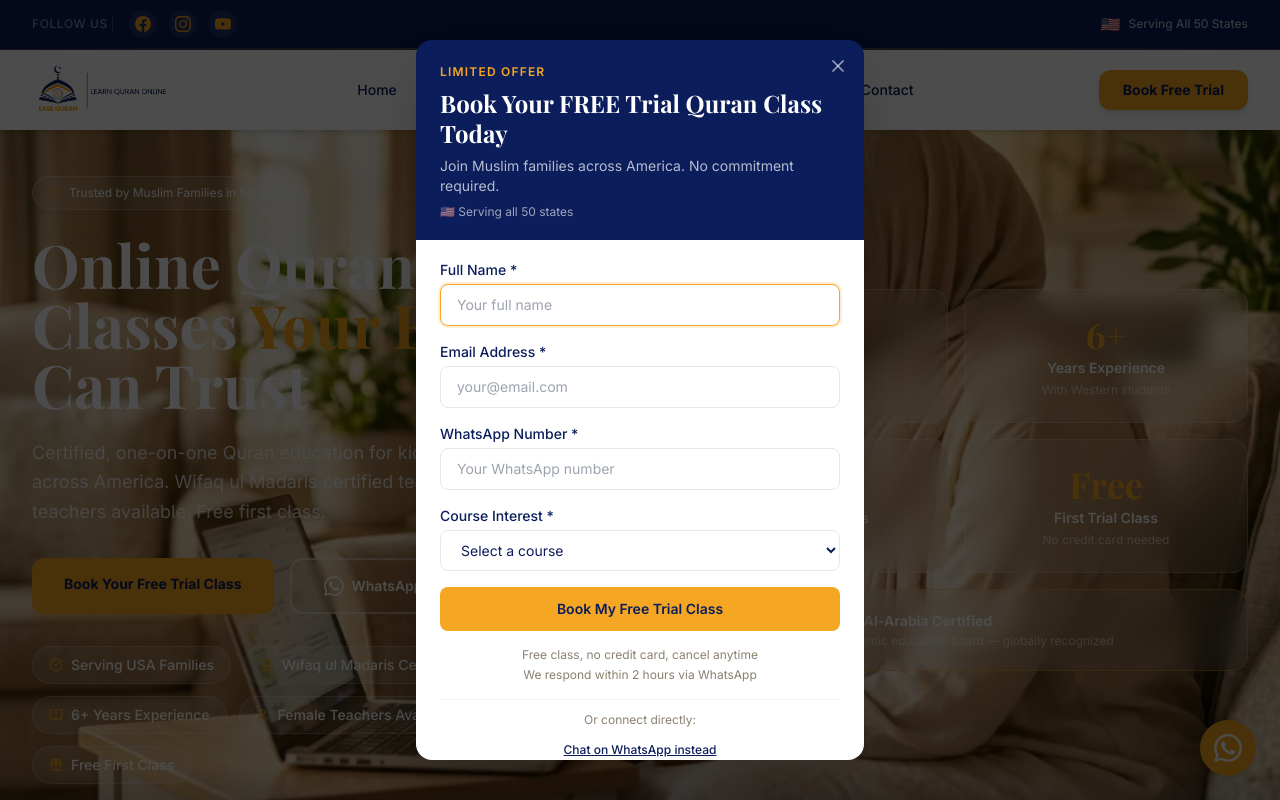
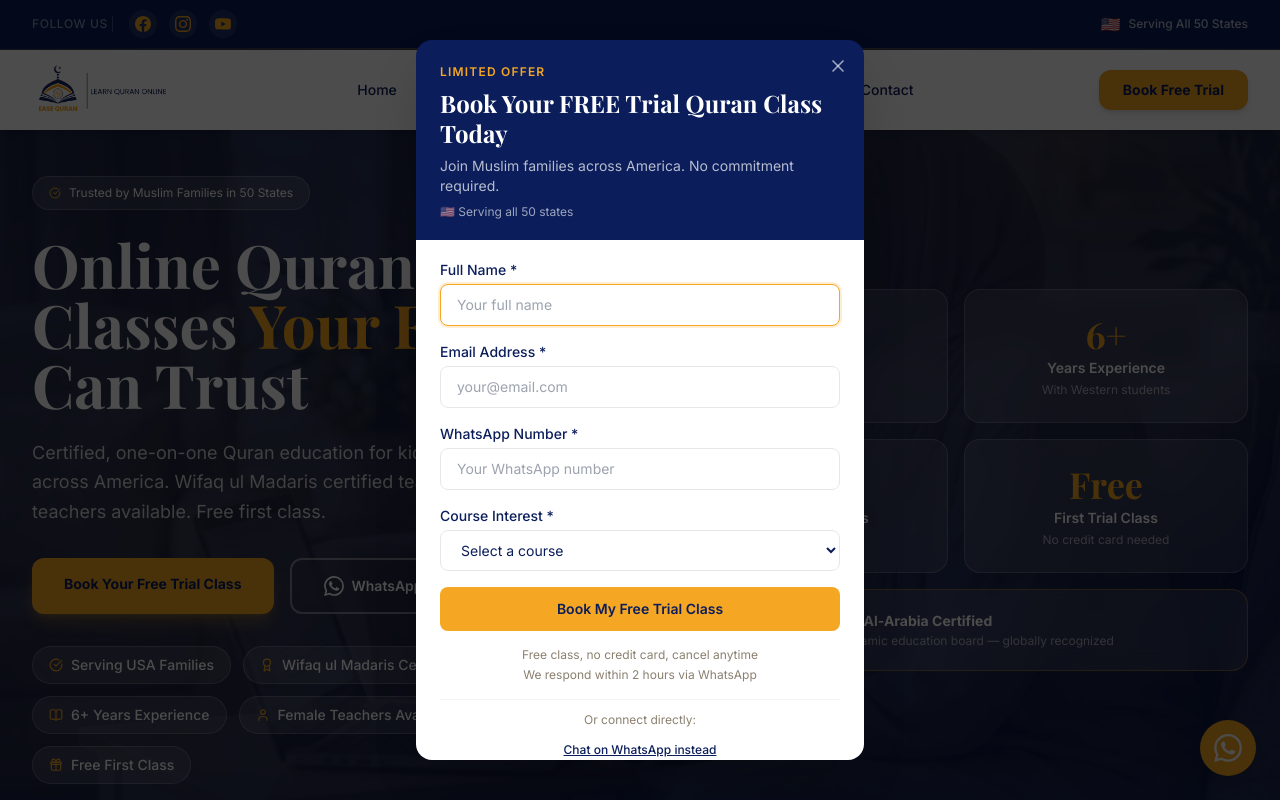
Before and after one commit to easequran/ease-quran, a Next.js app: page / in a window 1280 px wide. Shown: the top 800 px of the page. Built offline with nearby package versions, Linux system fonts and the light colour scheme; a web font is replaced by a local one.

Commit message:
Hero: darken overlay for clear text readability
Add black/60 base layer + navy/70 tint so text is sharp against the background image

Co-Authored-By: Claude Sonnet 4.6 <noreply@anthropic.com>

```diff
--- a/app/page.tsx
+++ b/app/page.tsx
@@ -238,11 +238,13 @@ export default function HomePage() {
           className="object-cover object-center"
           priority
         />
-        {/* Deep navy overlay for readability */}
-        <div className="absolute inset-0 bg-navy/82" />
+        {/* Black base layer for maximum text contrast */}
+        <div className="absolute inset-0 bg-black/60" />
+        {/* Navy tint on top */}
+        <div className="absolute inset-0 bg-navy/70" />
         {/* Gold glow accents */}
         <div
-          className="absolute inset-0 opacity-15"
+          className="absolute inset-0 opacity-10"
           style={{
             backgroundImage:
               "radial-gradient(circle at 15% 60%, #F5A623 0%, transparent 45%), radial-gradient(circle at 85% 15%, #F5A623 0%, transparent 35%)",
```
